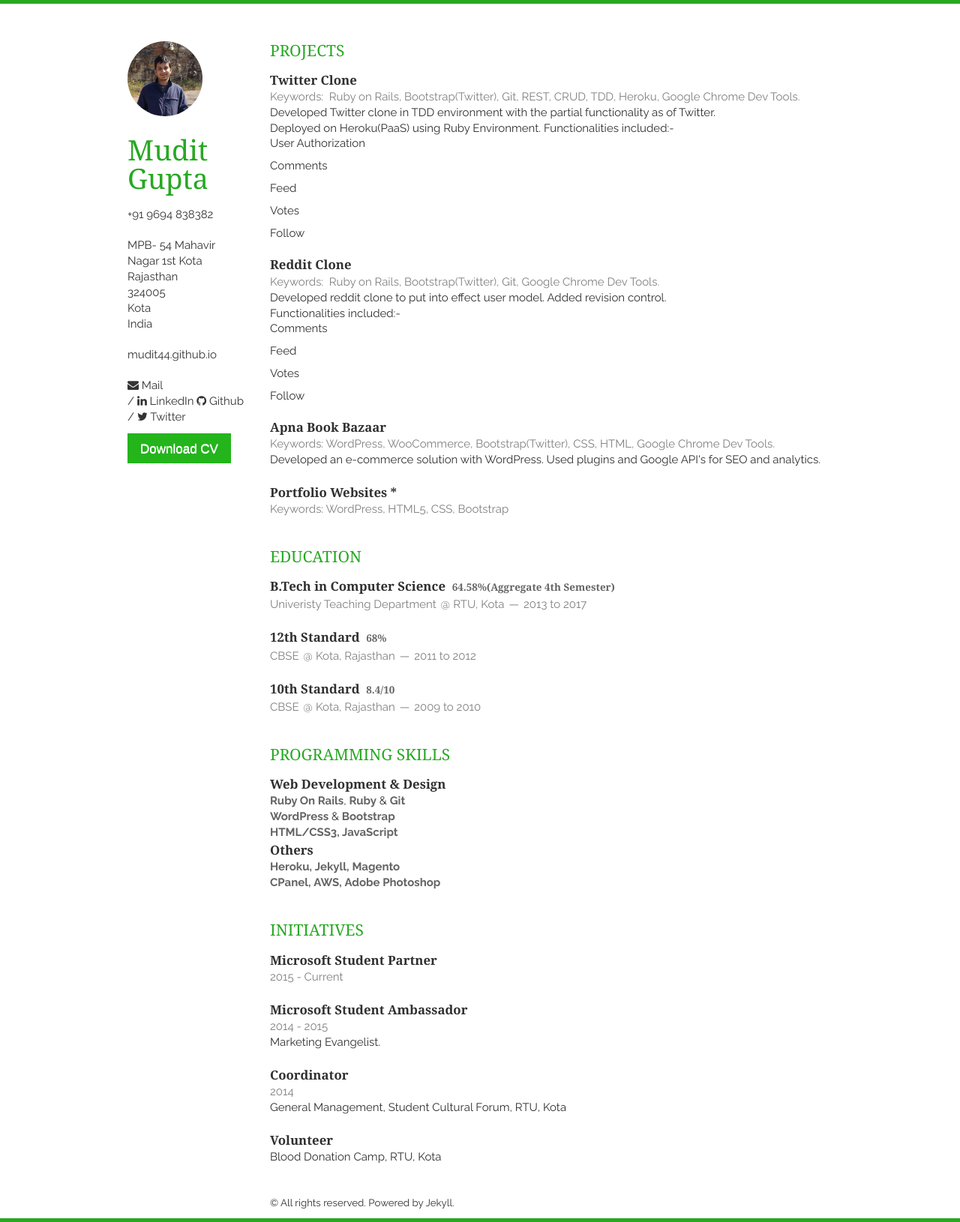
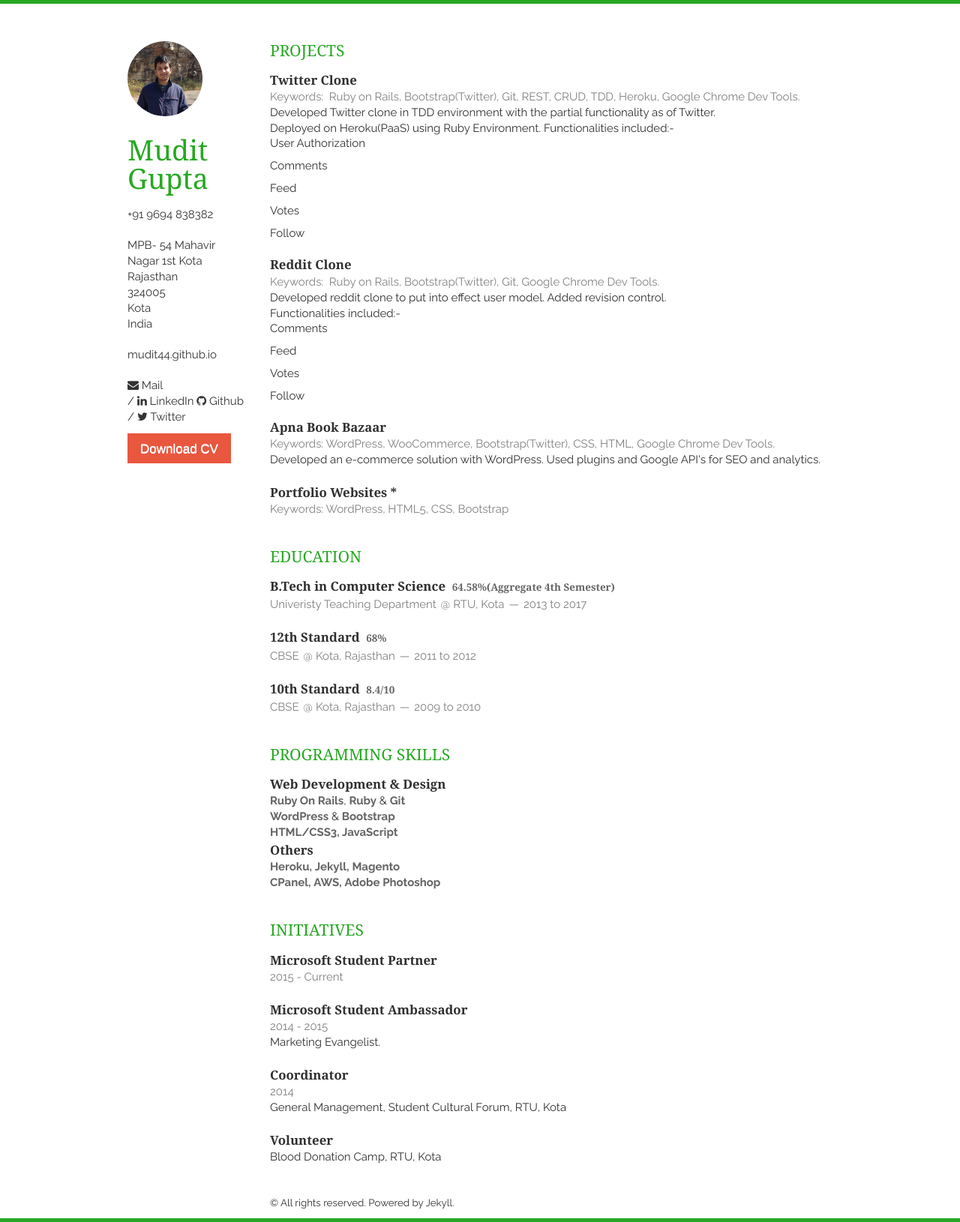
Before and after one commit to mudit44/resume, a Jekyll site: the page built from index.html, in a window 1280 px wide. Shown: the whole page at 75% size. Built offline with Jekyll 4.4.1, drawn with Linux system fonts in a browser that asks for light colours; nearby versions of some CDN libraries; Markdown is read by kramdown in place of the engine named in the settings; the list of posts is cut into pages by our own code.

Commit message:
Update base.css

```diff
--- a/static/css/base.css
+++ b/static/css/base.css
@@ -187,14 +187,14 @@
 /*====================================================================New Button================================ */
 
 .btn1 {
-   border: 4px solid #23b51b;
-   background: #23b51b;
-   background: -webkit-gradient(linear, left top, left bottom, from(#23b51b), to(#23b51b));
-   background: -webkit-linear-gradient(top, #23b51b, #23b51b);
-   background: -moz-linear-gradient(top, #23b51b, #23b51b);
-   background: -ms-linear-gradient(top, #23b51b, #23b51b);
-   background: -o-linear-gradient(top, #23b51b, #23b51b);
-   background-image: -ms-linear-gradient(top, #23b51b 0%, #23b51b 100%);
+   border: 4px solid #E9573F;
+   background: #E9573F;
+   background: -webkit-gradient(linear, left top, left bottom, from(#E9573F), to(#E9573F));
+   background: -webkit-linear-gradient(top, #E9573F, #E9573F);
+   background: -moz-linear-gradient(top, #E9573F, #E9573F);
+   background: -ms-linear-gradient(top, #E9573F, #E9573F);
+   background: -o-linear-gradient(top, #E9573F, #E9573F);
+   background-image: -ms-linear-gradient(top, #E9573F 0%, #E9573F 100%);
    padding: 6.5px 13px;
    -webkit-border-radius: 0px;
    -moz-border-radius: 0px;
@@ -233,8 +233,6 @@
    background-image: -ms-linear-gradient(top, #E9573F 0%, #E9573F 100%);
    color: #fff;
    }
-
-
 
 	form {
 		margin-bottom: 20px; }
```
